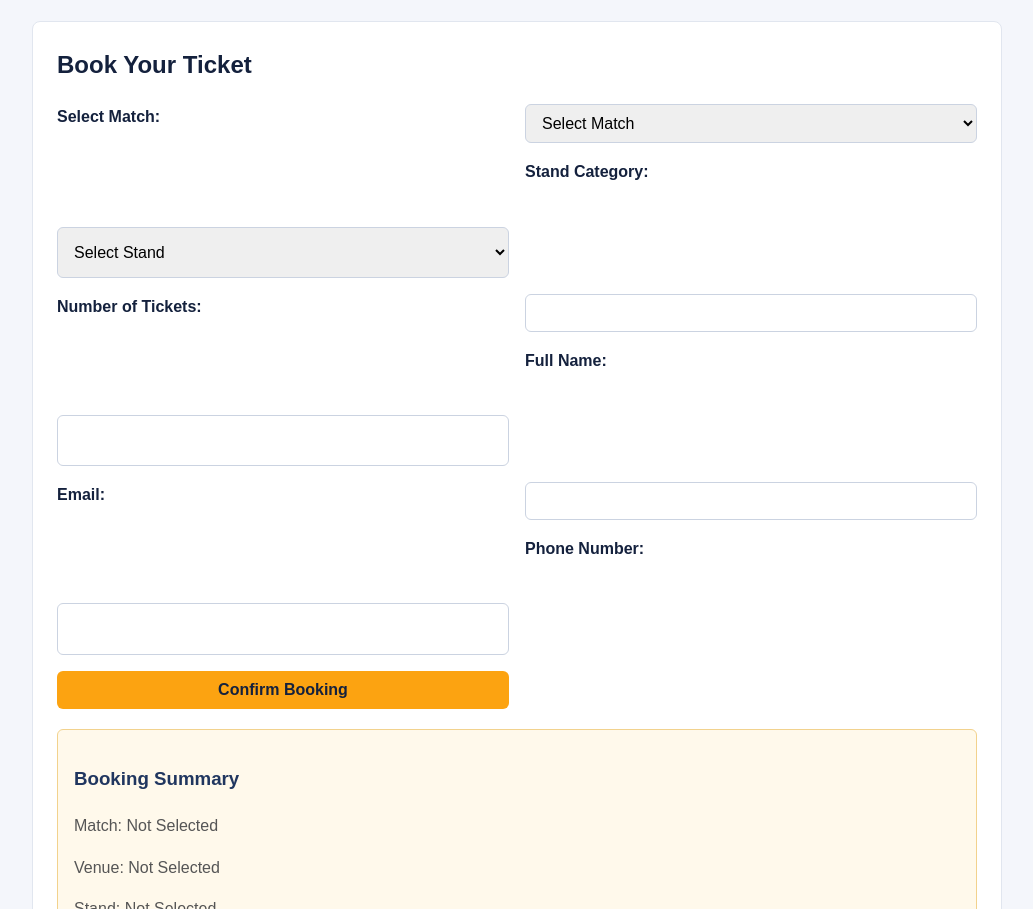
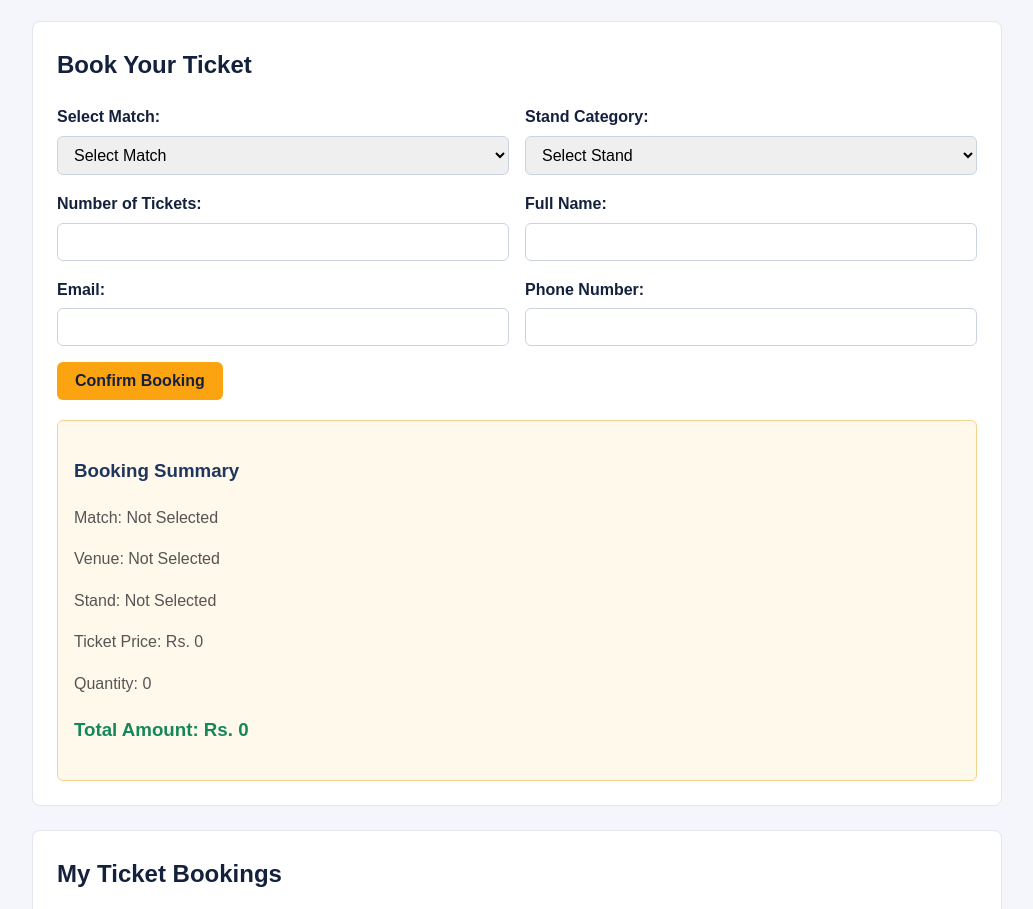
Before and after one commit to hemantksra/IPL_Website, a plain HTML site: page index.html in a window 1280 px wide. Shown: the part 1251-2160 px from the top of the page, without its empty margins (123-1156 px from the left). Drawn offline with Linux system fonts and the light colour scheme.

Commit message:
refactor: wrap booking form elements in container divs and replace line breaks

```diff
--- a/index.html
+++ b/index.html
@@ -120,6 +120,7 @@
         <h2>Book Your Ticket</h2>
 
         <form action="#booking" method="get">
+          <div class="form-field">
             <label for="match">Select Match:</label>
             <select id="match" name="match" required>
               <option value="">Select Match</option>
@@ -127,9 +128,9 @@
               <option>MI vs KKR</option>
               <option>CSK vs SRH</option>
             </select>
+          </div>
 
-          <br /><br />
-
+          <div class="form-field">
             <label for="stand">Stand Category:</label>
             <select id="stand" name="stand" required>
               <option value="">Select Stand</option>
@@ -137,9 +138,9 @@
               <option>Premium</option>
               <option>VIP</option>
             </select>
+          </div>
 
-          <br /><br />
-
+          <div class="form-field">
             <label for="tickets">Number of Tickets:</label>
             <input
               type="number"
@@ -149,19 +150,19 @@
               max="10"
               required
             />
+          </div>
 
-          <br /><br />
-
+          <div class="form-field">
             <label for="name">Full Name:</label>
             <input type="text" id="name" name="name" required />
+          </div>
 
-          <br /><br />
-
+          <div class="form-field">
             <label for="email">Email:</label>
             <input type="email" id="email" name="email" required />
+          </div>
 
-          <br /><br />
-
+          <div class="form-field">
             <label for="phone">Phone Number:</label>
             <input
               type="tel"
@@ -170,10 +171,11 @@
               pattern="[0-9]{10}"
               required
             />
+          </div>
 
-          <br /><br />
-
+          <div class="form-actions">
             <button type="submit">Confirm Booking</button>
+          </div>
         </form>
 
         <aside>
```
Lines whose indentation alone changed are shown as unchanged.
